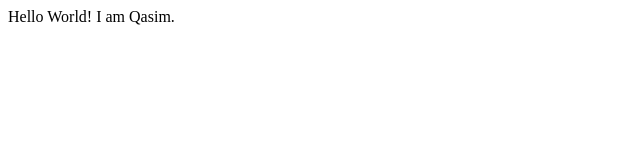
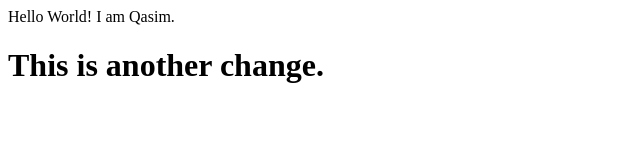
Before and after one commit to muhammadqasimjami/Lecture0, a plain HTML site: page index.html in a window 1280 px wide. Shown: the whole page, without its empty margins (0-640 px from the left). Drawn offline with Linux system fonts and the light colour scheme.

Commit message:
Update index.html

```diff
--- a/index.html
+++ b/index.html
@@ -9,5 +9,7 @@
 <body>
     Hello World!
     I am Qasim.
+
+    <h1>This is another change.</h1>
 </body>
 </html>
```
